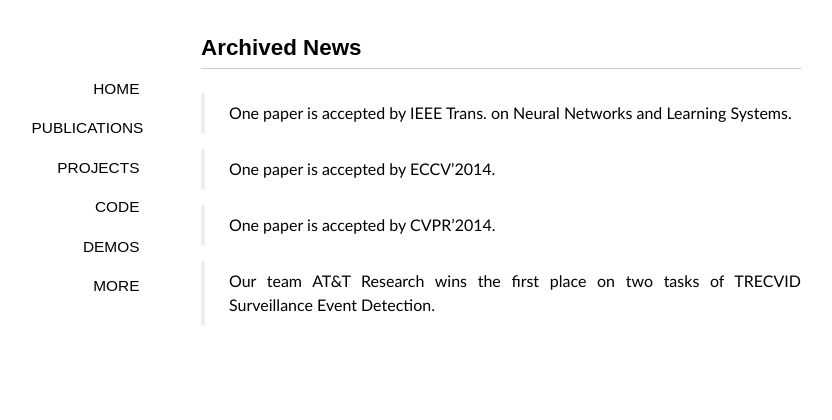
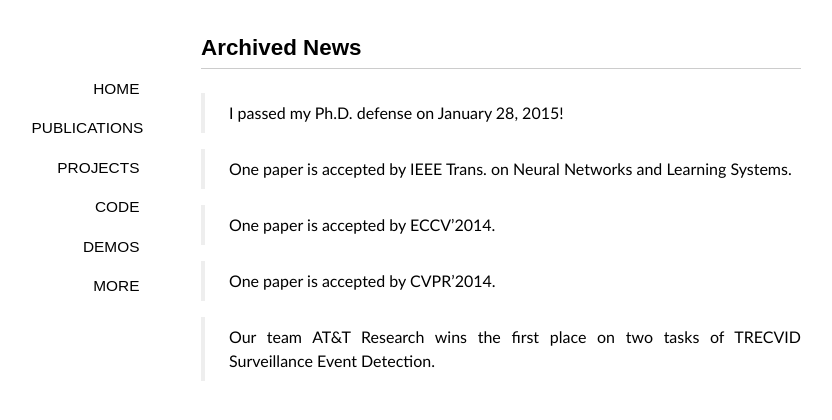
Before and after one commit to xiaodongyang/xiaodongyang.github.io, a Jekyll site: the page built from news.md, in a window 1280 px wide. Shown: the top 420 px of the page, without its empty margins (139-971 px from the left). Built offline with Jekyll 4.4.1, drawn with Linux system fonts in a browser that asks for light colours; some web fonts are replaced.

Commit message:
Update news.md

```diff
--- a/news.md
+++ b/news.md
@@ -3,6 +3,8 @@ layout: page
 title: Archived News
 comments: no
 ---
+
+> I passed my Ph.D. defense on January 28, 2015!
 
 > One paper is accepted by IEEE Trans. on Neural Networks and Learning Systems.
 
```
